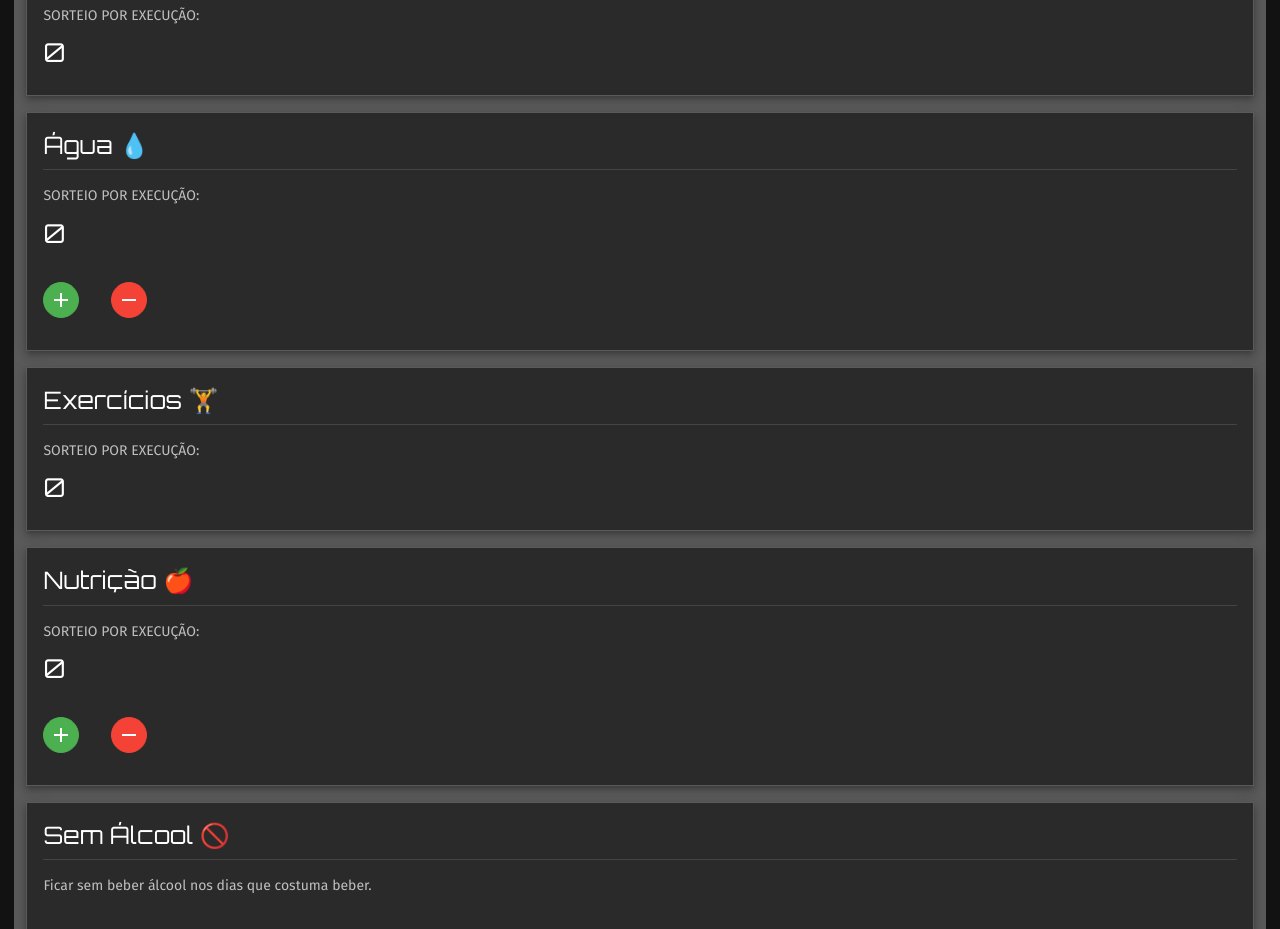
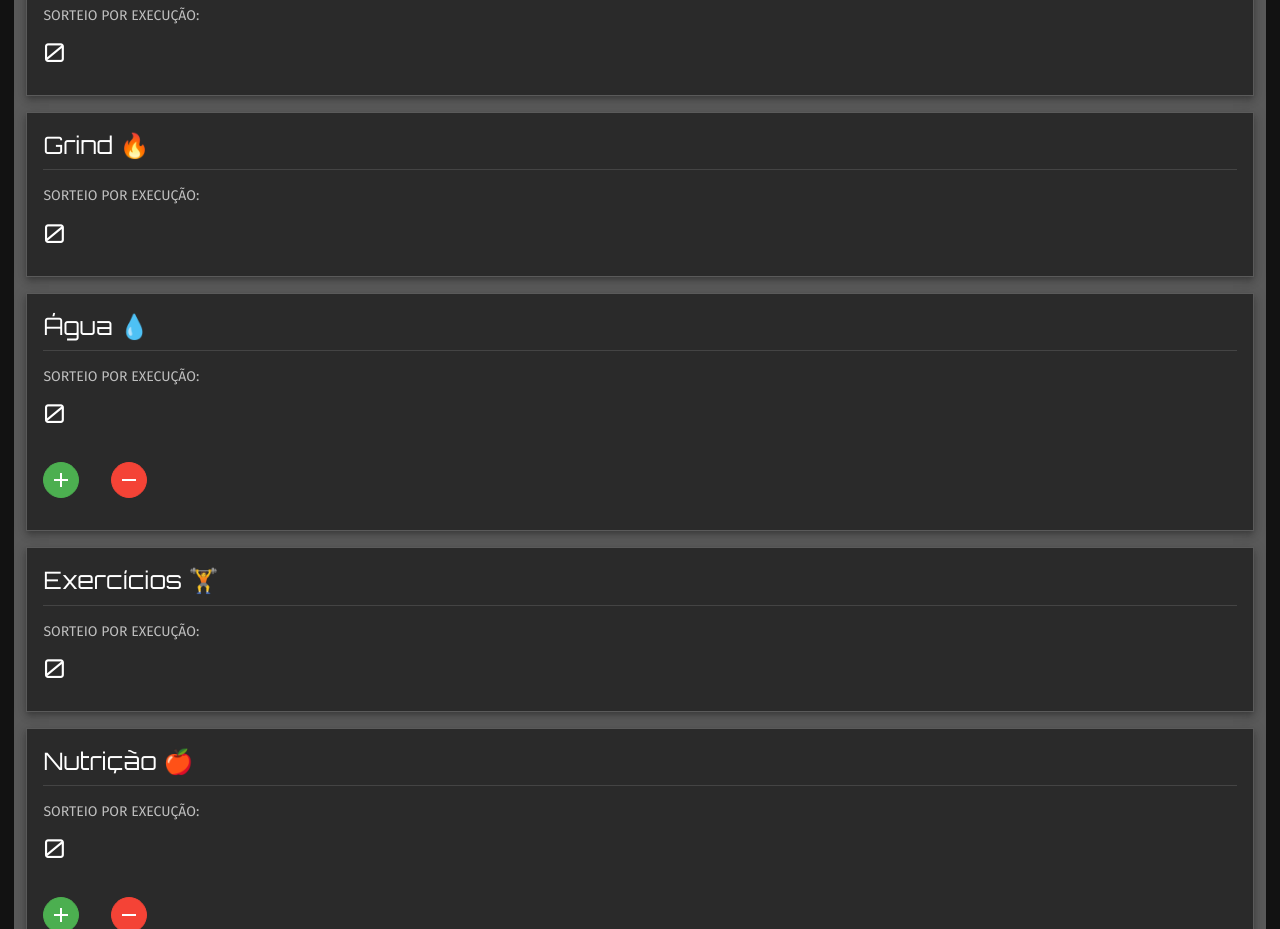
Before and after one commit to guiosouza/react-gamification-web-app, a Next.js app: page /exp in a window 1280 px wide. Shown: the part 800-1729 px from the top of the page. Built offline with nearby package versions, Linux system fonts and the light colour scheme.

Commit message:
Add Grind option to task list and update level calculation

```diff
--- a/src/app/exp/page.tsx
+++ b/src/app/exp/page.tsx
@@ -50,7 +50,7 @@ const options: TaskOption[] = [
   { label: "Todas" },
   { label: "Projeto" },
   { label: "Sono" },
-  // { label: "Grind" },
+  { label: "Grind" },
   { label: "Água" },
   { label: "Exercícios" },
   { label: "Nutrição" },
@@ -145,7 +145,7 @@ export default function Exp() {
 
     switch (taskName) {
       case "Grind":
-        return Math.floor(levelNumber / 44);
+        return Math.floor(levelNumber / 67);
       case "Nutrição":
         return baseMultiplier * 5;
       case "Sem Álcool":
```
